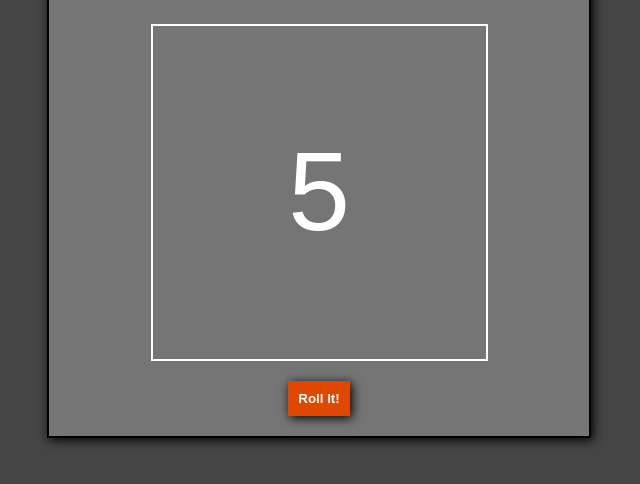
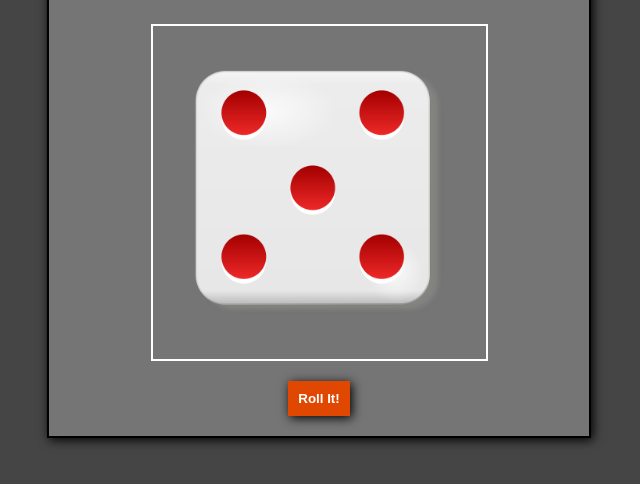
Before and after one commit to cardenas378/dice_roller, a plain HTML site: page index.html in a window 1280 px wide. Both pictures are taken after a click on the button "Roll It!". Shown: the part 222-706 px from the top of the page, without its empty margins (321-961 px from the left). Drawn offline with Linux system fonts and the light colour scheme.

Commit message:
added images of dice and the ability to randomize images

```diff
--- a/index.html
+++ b/index.html
@@ -13,7 +13,7 @@
     <div class="main">
       <h1>Dice Rolling Extravaganza</h1>
         <div id="number" class="randomNum">
-          <span>???</span>
+          <span><img class="img1" src="img/dice1.png" alt=""></span>
         </div>
         <button type="input" id="myButton" >Roll It!</button>
     </div>
--- a/script.js
+++ b/script.js
@@ -4,10 +4,14 @@ var number = document.getElementById("number")
 
 function generateNumber(){
   var random = Math.floor(Math.random() * 6) + 1;
+  var diceImg = "img/dice"+ random + ".png"
+  document.querySelector('.img1').setAttribute('src', diceImg);
+
   return random;
 }
 
 button.addEventListener("click", function(){
     var result = generateNumber();
+    document.getElementById('result').innerHTML = '<img src="dice' + RandomNumber1 + '.png">';
     number.innerHTML = result;
 })
--- a/styles.css
+++ b/styles.css
@@ -51,3 +51,11 @@ h1 {
 #myButton:active{
     transform: scale(.95);
 }
+
+img{
+    max-width: 75%;
+    max-height: 75%;
+    display: block;
+    margin-left: auto;
+    margin-right: auto;
+}
```
Also changed, not shown: img/dice1.png (added), img/dice2.png (added), img/dice3.png (added), img/dice4.png (added), img/dice5.png (added), img/dice6.png (added).
